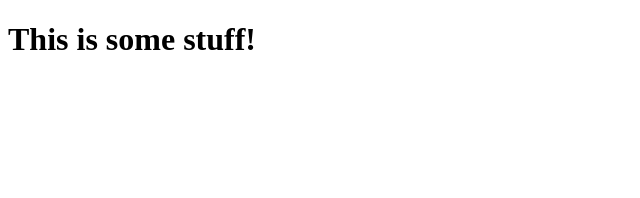
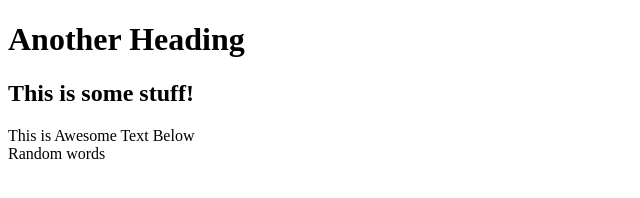
Before and after one commit to itslenny/merge_test_repo, a plain HTML site: page index.html in a window 1280 px wide. Shown: the whole page, without its empty margins (0-640 px from the left). Drawn offline with Linux system fonts and the light colour scheme.

Commit message:
Fixed this bug

```diff
--- a/index.html
+++ b/index.html
@@ -4,6 +4,9 @@
     <title>My project</title>
 </head>
 <body>
-    <h1>This is some stuff!</h1>
+    <h1> Another Heading </h1>
+    <h2>This is some stuff!</h2>
+    <div class="awesome">This is Awesome Text Below</div>
+    <div class="taco">Random words</div>
 </body>
 </html>
```
